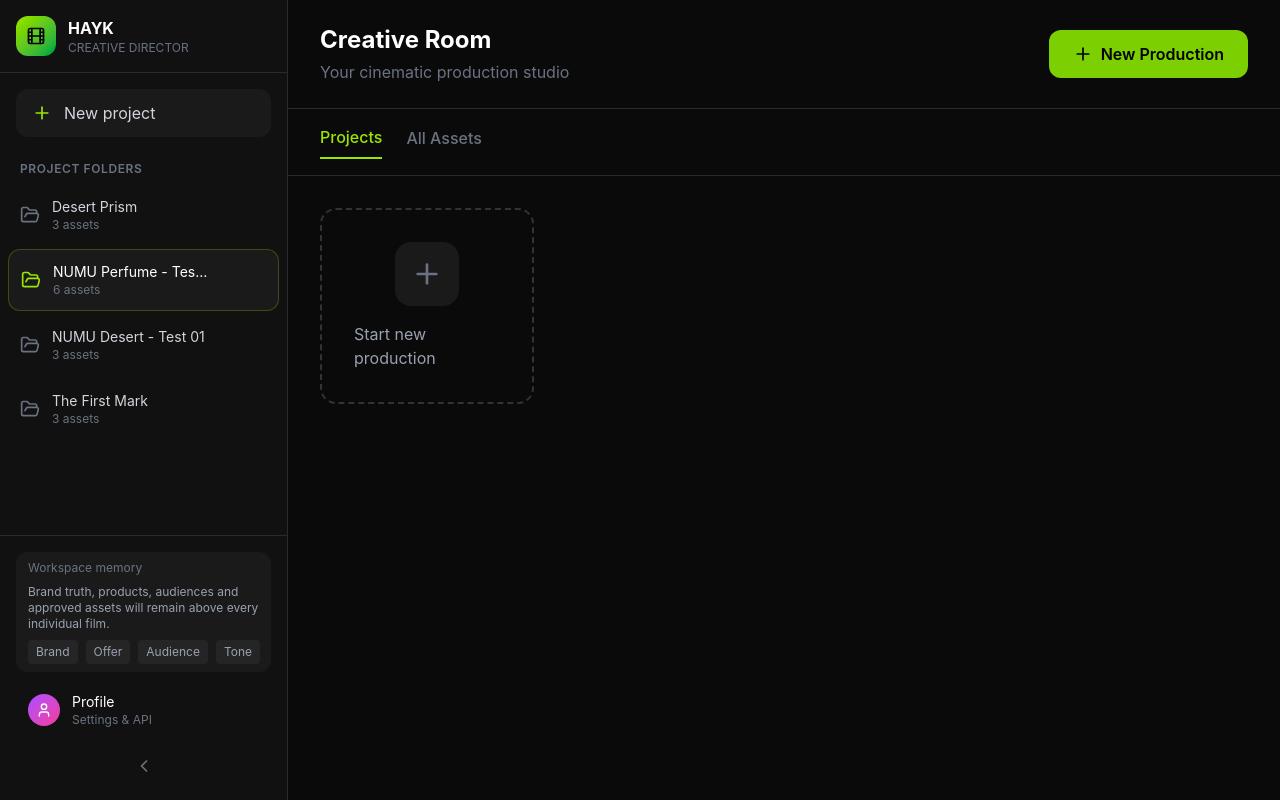
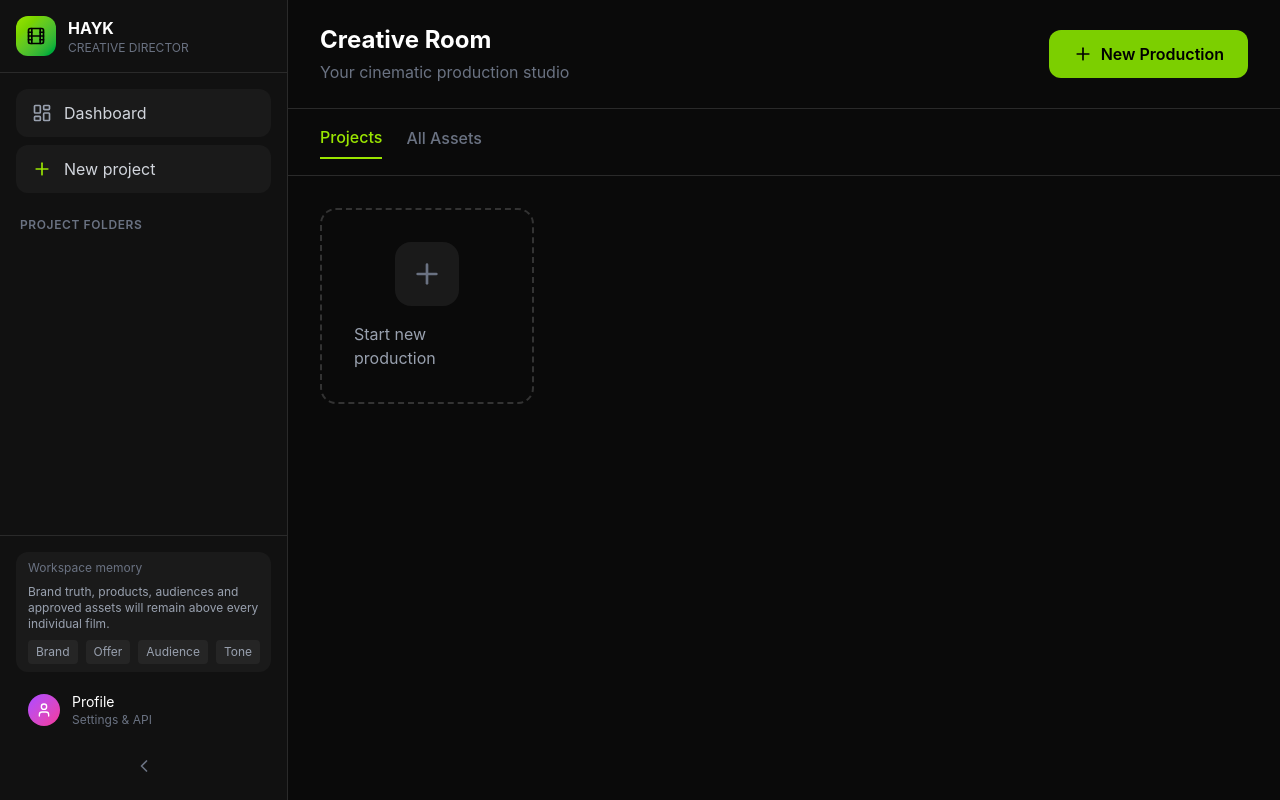
Before and after one commit to GenieLead/numu-studio, a Next.js app: page / in a window 1280 px wide. Built offline with nearby package versions, Linux system fonts and the light colour scheme.

Commit message:
Fix sidebar: add Dashboard link, load projects from localStorage

```diff
--- a/src/components/Sidebar.tsx
+++ b/src/components/Sidebar.tsx
@@ -1,6 +1,6 @@
 "use client";
 
-import { useState } from "react";
+import { useState, useEffect } from "react";
 import Link from "next/link";
 import {
   Film,
@@ -10,7 +10,8 @@ import {
   User,
   ChevronLeft,
   Trash2,
-  Edit3
+  Edit3,
+  LayoutDashboard
 } from "lucide-react";
 
 interface Project {
@@ -22,14 +23,22 @@ interface Project {
 
 export function Sidebar() {
   const [isCollapsed, setIsCollapsed] = useState(false);
-  const [projects, setProjects] = useState<Project[]>([
-    { id: "1", name: "Desert Prism", assetCount: 3, lastModified: new Date() },
-    { id: "2", name: "NUMU Perfume - Test 02", assetCount: 6, lastModified: new Date() },
-    { id: "3", name: "NUMU Desert - Test 01", assetCount: 3, lastModified: new Date() },
-    { id: "4", name: "The First Mark", assetCount: 3, lastModified: new Date() },
-  ]);
+  const [projects, setProjects] = useState<Project[]>([]);
+  const [selectedProject, setSelectedProject] = useState<string | null>(null);
 
-  const [selectedProject, setSelectedProject] = useState<string | null>("2");
+  // Load projects from localStorage
+  useEffect(() => {
+    const savedProjects = localStorage.getItem("numu_projects");
+    if (savedProjects) {
+      const parsed = JSON.parse(savedProjects);
+      setProjects(parsed.map((p: any) => ({
+        id: p.id,
+        name: p.name,
+        assetCount: p.assets?.length || 0,
+        lastModified: new Date(p.lastModified)
+      })));
+    }
+  }, []);
 
   return (
     <aside className={`${isCollapsed ? 'w-16' : 'w-72'} bg-[#111111] border-r border-[#2a2a2a] flex flex-col transition-all duration-300`}>
@@ -49,7 +58,14 @@ export function Sidebar() {
       </div>
 
       {/* New Project Button */}
-      <div className="p-4">
+      <div className="p-4 space-y-2">
+        <Link
+          href="/"
+          className="flex items-center gap-3 px-4 py-3 bg-[#1a1a1a] hover:bg-[#252525] rounded-xl transition-colors group"
+        >
+          <LayoutDashboard className="w-5 h-5 text-gray-400 group-hover:text-white" />
+          {!isCollapsed && <span className="text-gray-300">Dashboard</span>}
+        </Link>
         <Link
           href="/chat"
           className="flex items-center gap-3 px-4 py-3 bg-[#1a1a1a] hover:bg-[#252525] rounded-xl transition-colors group"
```
